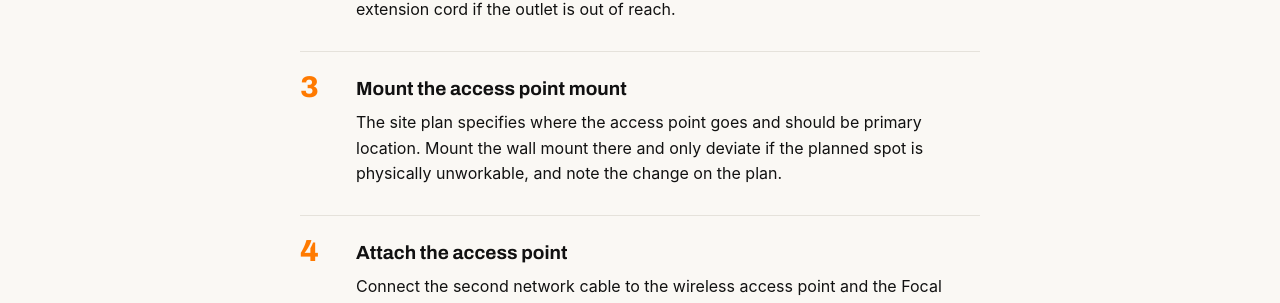
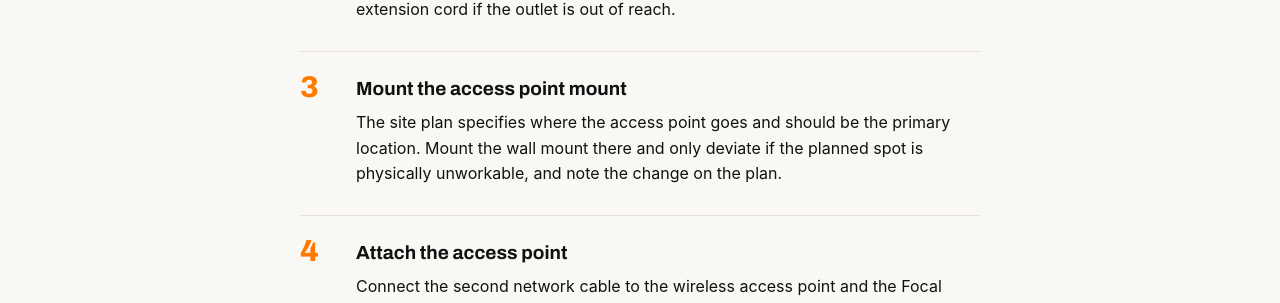
Before and after one commit to BeamT/external-docs, a Jekyll site: the page built from _guides/network-setup.md, in a window 1280 px wide and 900 px high, scrolled down 1339 px. Shown: the part 148-451 px from the top of the window. Built offline with Jekyll 4.4.1, drawn with Linux system fonts in a browser that asks for light colours; some web fonts are replaced.

Commit message:
tiny bug fixed

```diff
--- a/_guides/network-setup.md
+++ b/_guides/network-setup.md
@@ -36,7 +36,7 @@ The Focal Point networking box connects to the customer's existing router and th
 
 {% include step.html number="2" title="Power the Focal Point networking box" body="Plug the Focal Point networking box into a nearby outlet, using the supplied power extension cord if the outlet is out of reach." %}
 
-{% include step.html number="3" title="Mount the access point mount" body="The site plan specifies where the access point goes and should be primary location. Mount the wall mount there and only deviate if the planned spot is physically unworkable, and note the change on the plan." %}
+{% include step.html number="3" title="Mount the access point mount" body="The site plan specifies where the access point goes and should be the primary location. Mount the wall mount there and only deviate if the planned spot is physically unworkable, and note the change on the plan." %}
 
 {% include step.html number="4" title="Attach the access point" body="Connect the second network cable to the wireless access point and the Focal Point networking box. Slide the access point onto its mount." %}
 
```
Also changed, not shown: _guides/heater-control.md (+2 -2 lines), _guides/install-heaters.md (+1 -1 lines), _guides/register-assign-heaters.md (+1 -1 lines), _guides/safety-and-clearances.md (+1 -1 lines), _guides/warranty-support.md (line endings or trailing spaces).
